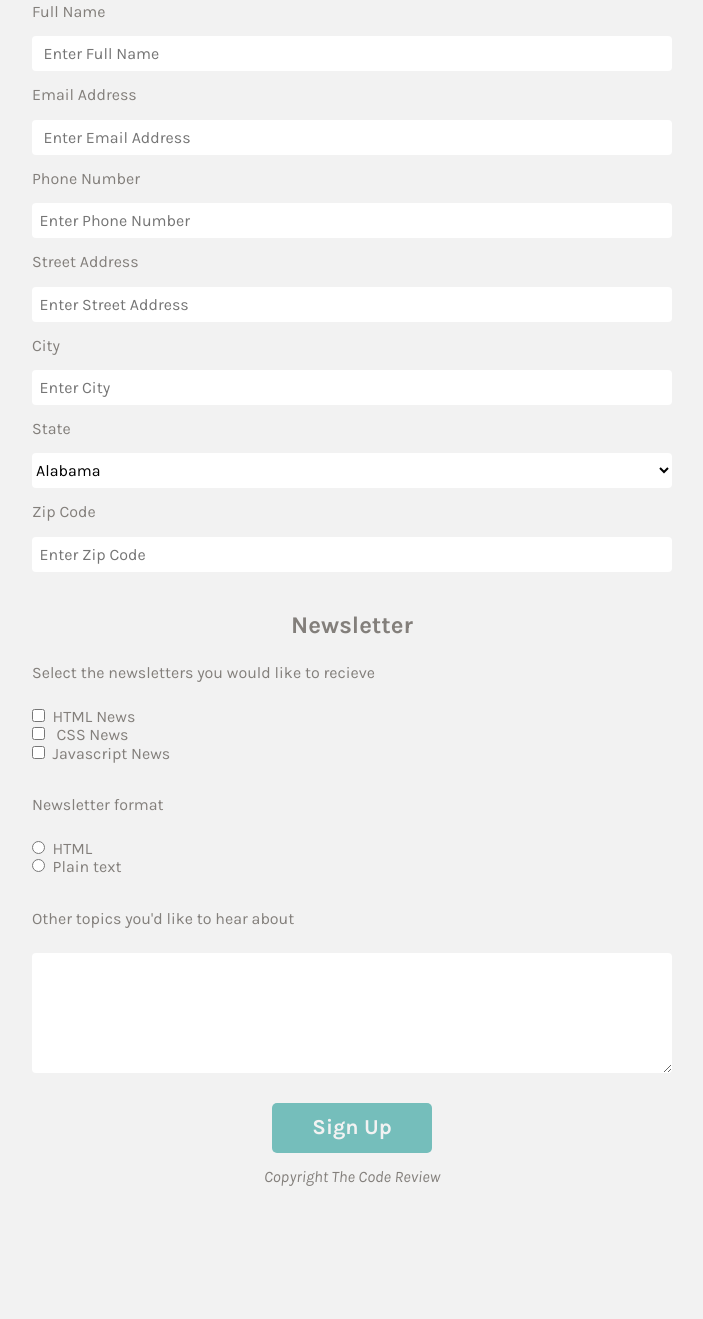
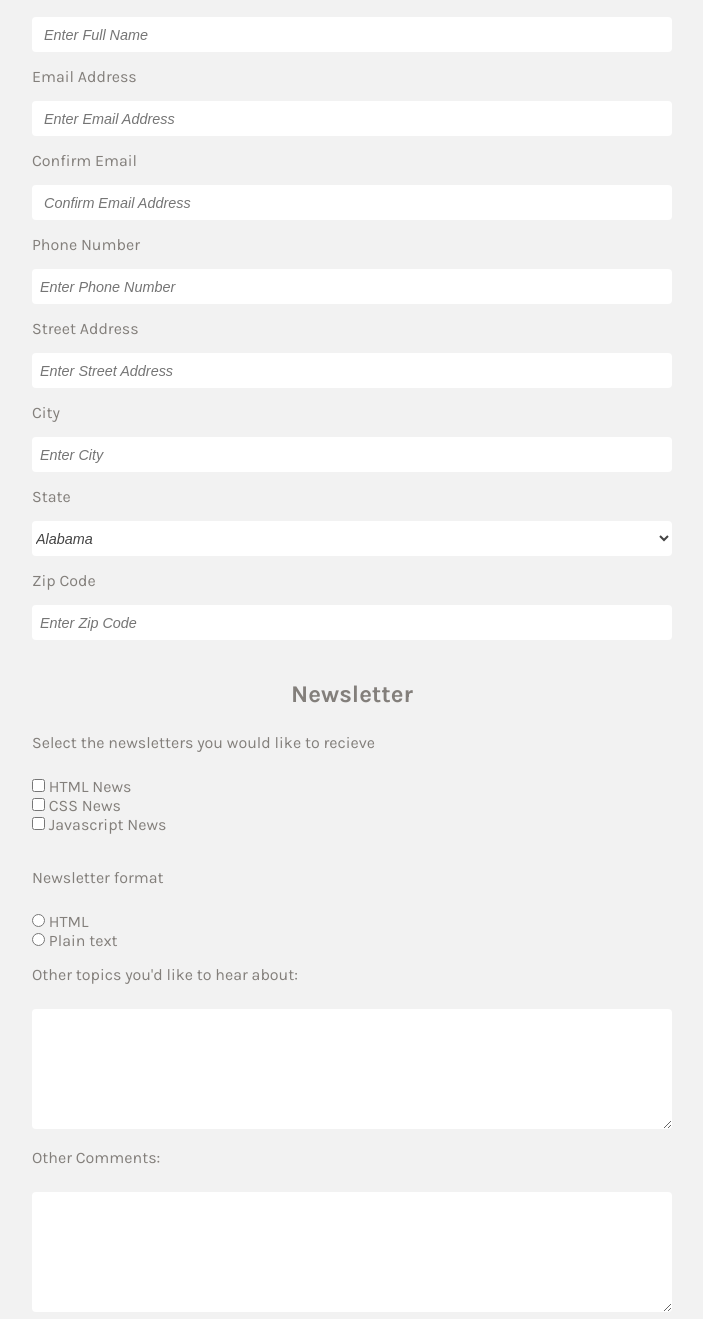
Before and after one commit to chrisnelsonfitt/Treehouse-3, a plain HTML site: page index.html in a window 1280 px wide. Shown: the part 305-1624 px from the top of the page, without its empty margins (288-991 px from the left). Before the commit the page ends 1506 px from the top, so only its background shows below. Drawn offline with nearby package versions, Linux system fonts and the light colour scheme.

Commit message:
Errors Fixed

```diff
--- a/css/styles.css
+++ b/css/styles.css
@@ -17,8 +17,8 @@ header{
     margin-bottom: 15px;
 }
 main h2{
-    margin-top:25px;
-    margin-bottom: 25px;
+    margin:25px 0;
+
     text-align: center;
 }
 main p{
@@ -37,8 +37,6 @@ main p{
     text-align: center;
 }
 .padding{
-
-    margin-top:5px;
     border-top: solid 3px;
     width:98%;
     margin:5px auto;
@@ -51,15 +49,27 @@ main{
 .contact_form input , select{
     width:100%;
     height:35px;
-    margin: 15px 0px;
+    margin: 15px 0;
     background: #fff;
     border:none;
     border-radius: 4px;
 }
+input , select, textarea{
+    font-size: .9rem;
+    font-style: italic;
+    color:#444;
+}
+input:hover{
+        animation: ani 500ms ease-in 1;
+}
 input:focus , select:focus , textarea{
-    outline:none;
-   border-bottom: solid 3px #75BEBB;
-
+        outline:none;
+        border-bottom: solid 3px;
+        rgba(117,190,187,.5);
+        animation: fadein 300ms ease-in 1;
+}
+input:blurred , select:blurred{
+        animation: fadeout 300ms ease-in 1;
 }
 .error{
     border:solid 2px #FF5A43;
@@ -67,7 +77,7 @@ input:focus , select:focus , textarea{
 .newsletter_form p{
     margin-bottom:25px;
     margin-top:15px;
-  width:100%;
+    width:100%;
 
 }
 textarea{
@@ -80,9 +90,8 @@ textarea{
 button{
     background:#75BEBB;
     display: block;
-    margin:auto;
-    margin-top:25px;
-    width:100%;
+    margin:25px auto 0;
+    width:150px;
     height: 50px;
     border-radius: 5px;
     border:none;
@@ -90,18 +99,45 @@ button{
     font-weight: bold;
     color:#f2f2f2;
 }
+button:hover{
+    background:#559E9B;
+}
+
 footer{
     text-align: center;
     font-style: italic;
     margin: 15px;
 
 }
-@media (min-width:1024px){
+@media (min-width:760px){
     main{
-    width:50%;
+        width:50%;
 }
     button{
         width:25%;
     }
 
 }
+
+@keyframes fadein{
+    from{
+        border-bottom: solid 0px rgba(117,190,187,.1);
+        border-bottom-width: 0px;
+    }
+    to{
+
+        border-bottom:solid 3px rgba(117,190,187,1),  ;
+        border-bottom-width: 3px;
+    }
+}
+@keyframes fadeout{
+    from{
+        border-bottom: solid 3px rgba(117,190,187,1);
+        border-bottom-width: 3px;
+    }
+    to{
+
+        border-bottom:solid 0px rgba(117,190,187,.1),  ;
+        border-bottom-width: 0px;
+    }
+}
--- a/index.html
+++ b/index.html
@@ -1,11 +1,11 @@
 <!Doctype html>
+<html>
 <head>
             <title> Form</title>
+            <meta charset="utf-8">
             <meta name='viewport' content="width=device-width, initial_scale=1.0">
-         <link href="css/normalize.css" rel="stylesheet">
             <link href="css/styles.css" rel='stylesheet'>
             <link href='https://fonts.googleapis.com/css?family=Karla:400,400italic,700,700italic' rel='stylesheet' type='text/css'>
-
 </head>
 
 
@@ -30,28 +30,32 @@
         Contact Information
         </h2>
         <form>
-        Full Name<br>
-        <input type="text" name="fullname" placeholder=" &nbsp; Enter Full Name">
+            <label>Full Name</label>
+            <input type="text" name="fullname" placeholder=" &nbsp; Enter Full Name" required>
             <br>
 
-        Email Address<br>
-        <input type='text' name="Email" placeholder=" &nbsp; Enter Email Address">
+           <labal> Email Address</label>
+            <input type='text' name="Email" placeholder=" &nbsp; Enter Email Address" required>
             <br>
 
-        Phone Number<br>
+              <label>Confirm Email</label>
+            <input type='text' name="Email" placeholder=" &nbsp; Confirm Email Address" required disabled>
+            <br>
+
+            <label>Phone Number</label>
             <input type="text" name="phonenumber" placeholder="&nbsp; Enter Phone Number">
             <br>
 
-        Street Address<br>
+            <label>Street Address</label>
             <input type="text" name="address" placeholder="&nbsp; Enter Street Address">
             <br>
 
-        City<br>
+            <label>City</label>
             <input type="text" name="city" placeholder='&nbsp; Enter City'>
             <br>
-        State<br>
+
+            <label>State</label>
            <select name="state">
-
            <option value="AL">Alabama</option>
         <option value="AK">Alaska</option>
         <option value="AZ">Arizona</option>
@@ -105,37 +109,34 @@
         <option value="WY">Wyoming</option>
             </select>
             <br>
-        Zip Code<br>
-        <input type="text" name="Zip" placeholder="&nbsp; Enter Zip Code">
+
+            <label>Zip Code</label>
+            <input type="text" name="Zip" placeholder="&nbsp; Enter Zip Code" required>
             <br>
-
         </form>
     </div>
        <div class="newsletter_form">
-
-
             <h2>
         Newsletter
             </h2>
             <p> Select the newsletters you would like to recieve
             </p>
             <form>
-        <input type="checkbox" name="html_news">&nbsp; HTML News <br>
-        <input type="checkbox" name='css_news'> &nbsp; CSS News <br>
-        <input type="checkbox" name='javascript_news'>&nbsp; Javascript News <br>
-    </form>
-
- <br>
+                <input type="checkbox" name="html_news"><label> HTML News</label>  <br>
+                <input type="checkbox" name='css_news'> <label> CSS News</label>  <br>
+                <input type="checkbox" name='javascript_news'><label> Javascript News</label> <br>
+            </form><br>
             <p>
         Newsletter format
             </p>
             <form>
-    <input type="radio" name='html'>&nbsp; HTML <br>
-    <input type="radio" name='plain_text'>&nbsp; Plain text<br> <br>
-
-       <p> Other topics you'd like to hear about</p>
+            <input type="radio" name='html'><label> HTML </label><br>
+            <input type="radio" name='plain_text'><label> Plain text</label>
+            <p> Other topics you'd like to hear about:</p>
             <textarea>
-
+            </textarea><br>
+            <p> Other Comments:</p>
+            <textarea>
             </textarea><br>
             </form>
             <button>
@@ -149,6 +150,4 @@
         Copyright The Code Review
     </p>
 </footer>
-
-
 </html>
```
Lines whose indentation alone changed are shown as unchanged.
